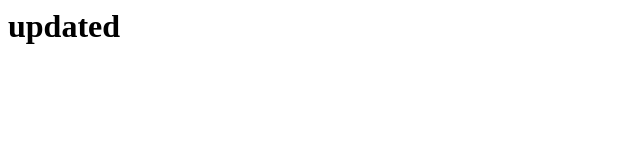
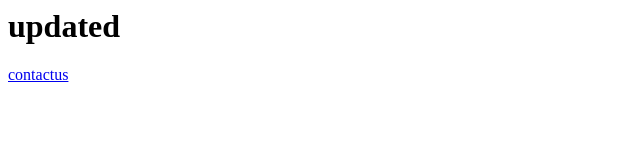
Before and after one commit to abdulhafsa1109/Myapp, a plain HTML site: page index.html in a window 1280 px wide. Shown: the full height of the page, 0-640 px from the left. Drawn offline with Linux system fonts and the light colour scheme.

Commit message:
Update index.html

```diff
--- a/index.html
+++ b/index.html
@@ -1,2 +1,2 @@
 <h1>updated</h1>
-<a href="contactus.html>contactus</a>
+<a href="contactus.html">contactus</a>
```
